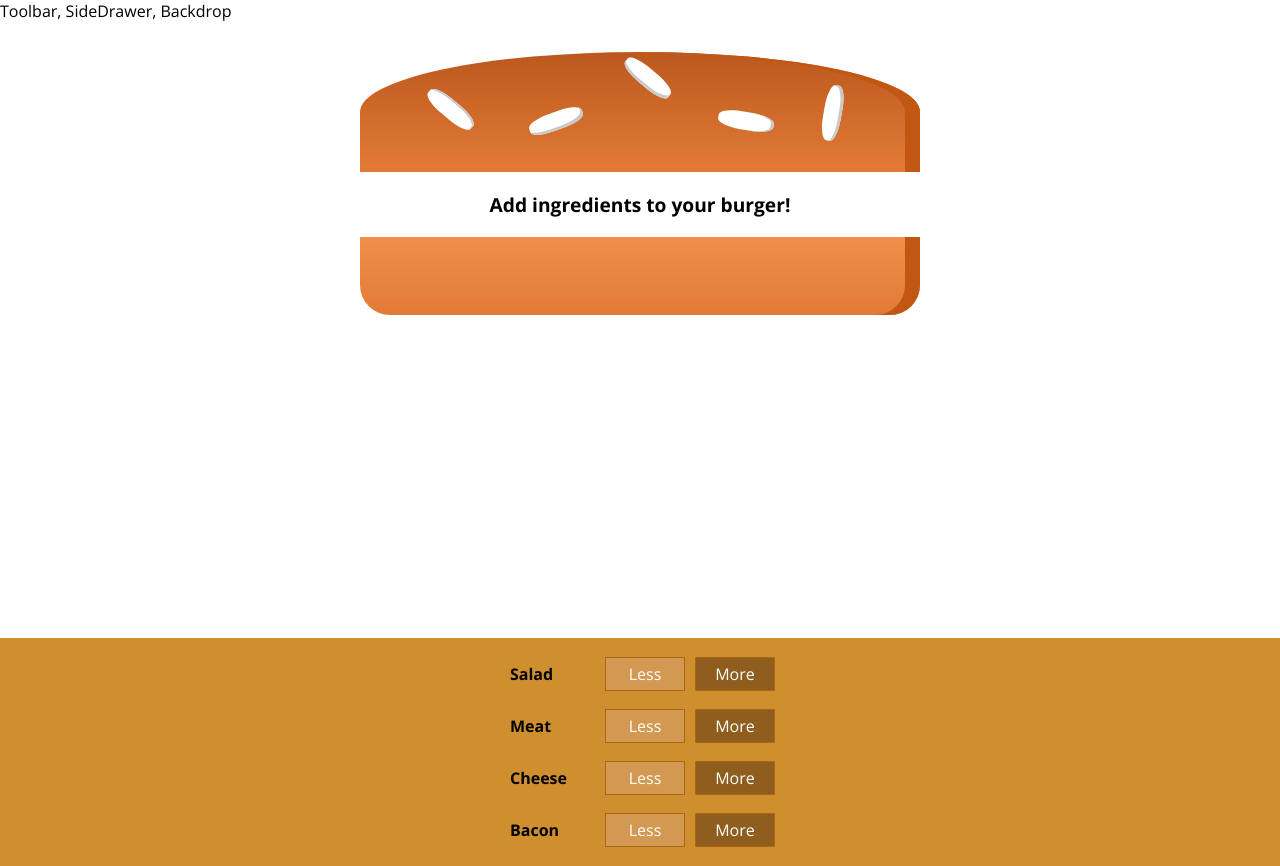
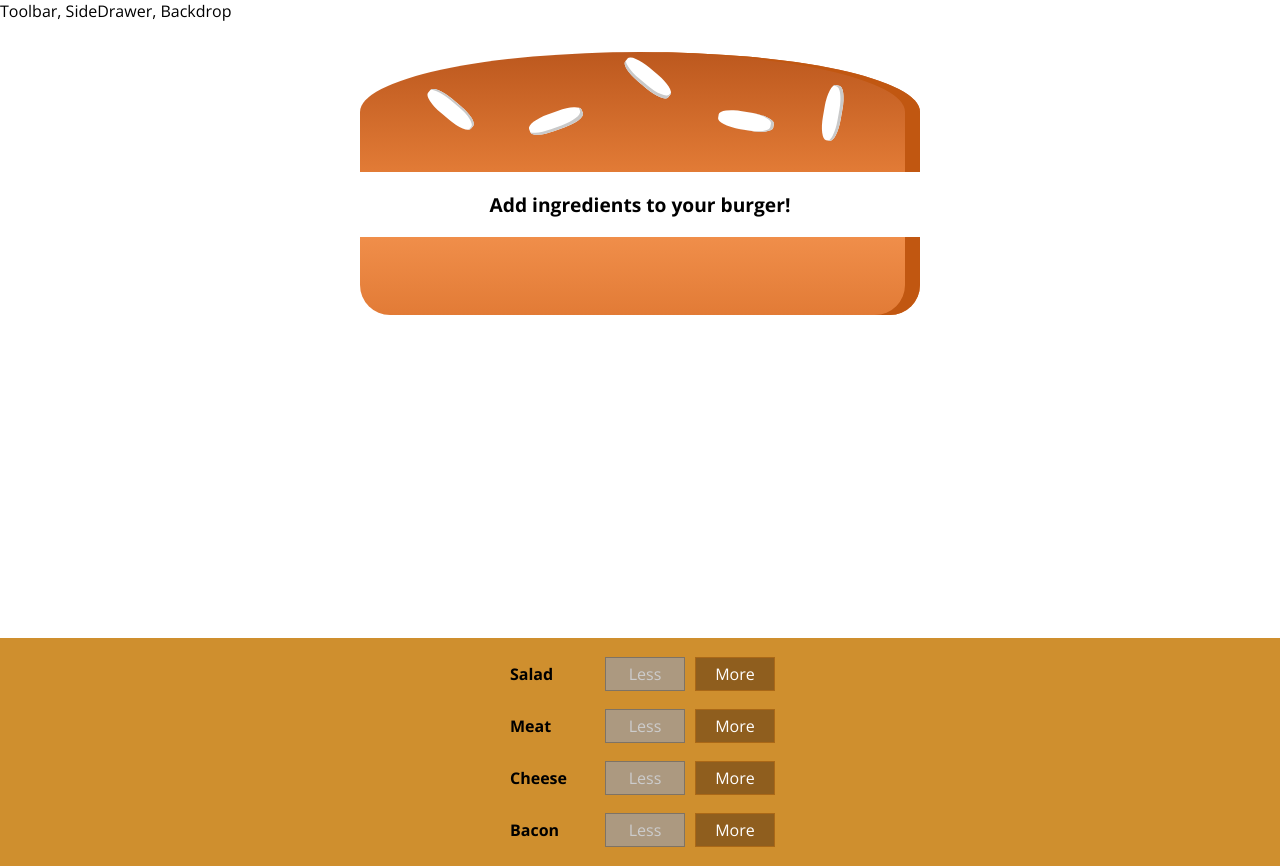
Before and after one commit to quangChe/react-sandbox-app, a React (Create React App) app: page / in a window 1280 px wide. Built offline with nearby package versions, Linux system fonts and the light colour scheme.

Commit message:
Added feature to remove an ingredient and disable button to remove ingredient if none has been added.

```diff
--- a/src/components/Burger/BuildControls/BuildControls.js
+++ b/src/components/Burger/BuildControls/BuildControls.js
@@ -14,12 +14,15 @@ const controlItems = [
 const BuildControls = props => {
   return (
     <div className="BuildControls">
+
       {
         controlItems.map((ctrl, i) =>
           <ControlBox
             key={ctrl.label + i}
             label={ctrl.label}
-            addIngredient={() => props.addIngredientHandler(ctrl.type)}/>
+            addIngredient={() => props.addIngredientHandler(ctrl.type)}
+            removeIngredient={() => props.removeIngredientHandler(ctrl.type)}
+            disableRemoval={props.disabledIngredients[ctrl.type]}/>
         )
       }
     </div>
@@ -28,6 +31,13 @@ const BuildControls = props => {
 
 BuildControls.propTypes = {
   addIngredientHandler: PropTypes.func.isRequired,
+  removeIngredientHandler: PropTypes.func.isRequired,
+  disabledIngredients: PropTypes.shape({
+    salad: PropTypes.bool.isRequired,
+    bacon: PropTypes.bool.isRequired,
+    cheese: PropTypes.bool.isRequired,
+    meat: PropTypes.bool.isRequired
+  }).isRequired
 };
 
 export default BuildControls;
--- a/src/components/Burger/BuildControls/ControlBox/ControlBox.js
+++ b/src/components/Burger/BuildControls/ControlBox/ControlBox.js
@@ -7,7 +7,10 @@ const ControlBox = props => {
   return (
     <div className="ControlBox">
       <div className="Label">{props.label}</div>
-      <button className="Less">Less</button>
+      <button
+        className="Less"
+        onClick={props.removeIngredient}
+        disabled={props.disableRemoval}>Less</button>
       <button
         className="More"
         onClick={props.addIngredient}>More</button>
@@ -18,6 +21,7 @@ const ControlBox = props => {
 ControlBox.propTypes = {
   label: PropTypes.string.isRequired,
   addIngredient: PropTypes.func.isRequired,
+  removeIngredient: PropTypes.func.isRequired
 }
 
 export default ControlBox
--- a/src/containers/BurgerBuilder/BurgerBuilder.js
+++ b/src/containers/BurgerBuilder/BurgerBuilder.js
@@ -23,7 +23,6 @@ class BurgerBuilder extends Component {
   }
 
   addIngredientHandler = (type) => {
-    console.log(type);
     const newCount = this.state.ingredients[type] + 1;
     const updatedIngredients = {...this.state.ingredients, [type]: newCount};
     const newPrice = this.state.totalPrice + INGREDIENT_PRICES[type];
@@ -31,14 +30,31 @@ class BurgerBuilder extends Component {
   }
 
   removeIngredientHandler = (type) => {
-
+    if (this.state.ingredients[type] > 0) {
+      const newCount = this.state.ingredients[type] - 1;
+      const updatedIngredients = {...this.state.ingredients, [type]: newCount};
+      const newPrice = this.state.totalPrice - INGREDIENT_PRICES[type];
+      this.setState({totalPrice: newPrice, ingredients: updatedIngredients});
+    }
   }
 
   render() {
+    const disabledIngredients = {
+      ...this.state.ingredients
+    };
+
+    for (let key in disabledIngredients)
+    {
+      disabledIngredients[key] = disabledIngredients[key] <= 0;
+    }
+
     return (
       <Aux>
         <Burger ingredients={this.state.ingredients}/>
-        <BuildControls addIngredientHandler={this.addIngredientHandler}/>
+        <BuildControls
+          addIngredientHandler={this.addIngredientHandler}
+          removeIngredientHandler={this.removeIngredientHandler}
+          disabledIngredients={disabledIngredients}/>
       </Aux>
     )
   }
```
